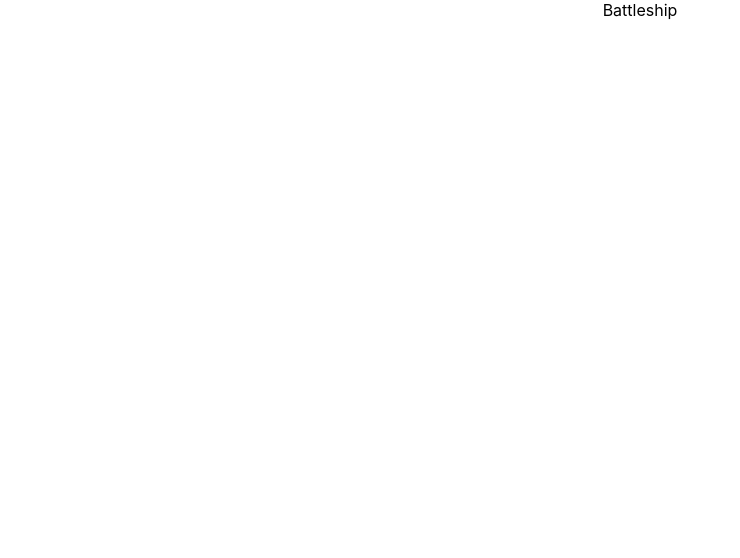
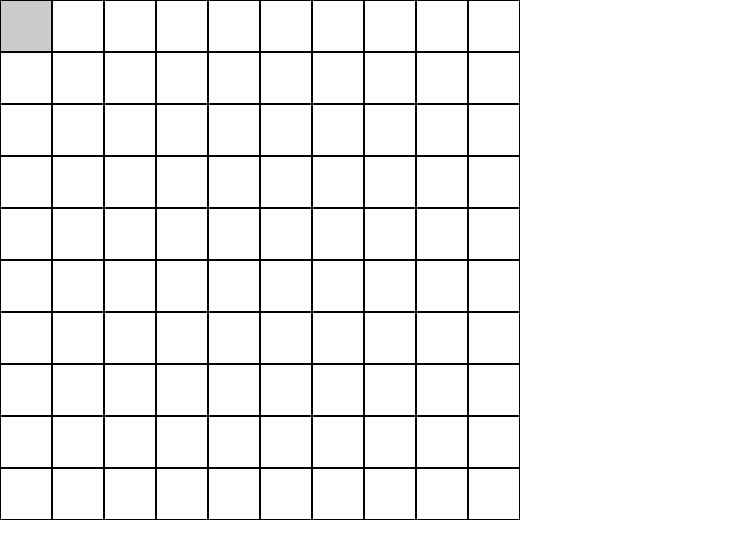
Before and after one commit to bryanmccarthy/battleship, a React (Create React App) app: page / in a window 1280 px wide. Shown: the top 558 px of the page, without its empty margins (0-740 px from the left). Built offline with nearby package versions, Linux system fonts and the light colour scheme; the HTML template or start-up script is replaced by a standard one.

Commit message:
board & cell clicks

```diff
--- a/src/App.css
+++ b/src/App.css
@@ -1,38 +1,34 @@
 .App {
-  text-align: center;
+  height: 100%;
+  width: 100%;
 }
 
-.App-logo {
-  height: 40vmin;
-  pointer-events: none;
+.Board {
+  width: 100%;
+  height: 100%;
 }
 
-@media (prefers-reduced-motion: no-preference) {
-  .App-logo {
-    animation: App-logo-spin infinite 20s linear;
+.Row {
+  display: flex;
+}
+
+.Cell {
+  display: flex;
+  justify-content: center;
+  align-items: center;
+  border: 1px solid #000;
+  width: 50px;
+  height: 50px;
+  cursor: pointer;
+
+  &:hover {
+    background-color: #ccc;
   }
 }
 
-.App-header {
-  background-color: #282c34;
-  min-height: 100vh;
-  display: flex;
-  flex-direction: column;
-  align-items: center;
-  justify-content: center;
-  font-size: calc(10px + 2vmin);
-  color: white;
+.Filled {
+  background-color: #000;
+  border-radius: 50%;
+  width: 30px;
+  height: 30px;
 }
-
-.App-link {
-  color: #61dafb;
-}
-
-@keyframes App-logo-spin {
-  from {
-    transform: rotate(0deg);
-  }
-  to {
-    transform: rotate(360deg);
-  }
-}
--- a/src/App.tsx
+++ b/src/App.tsx
@@ -1,9 +1,51 @@
 import './App.css';
+import { useState } from 'react';
+
+const initialBoard = [
+  [0, 0, 0, 0, 0, 0, 0, 0, 0, 0],
+  [0, 0, 0, 0, 0, 0, 0, 0, 0, 0],
+  [0, 0, 0, 0, 0, 0, 0, 0, 0, 0],
+  [0, 0, 0, 0, 0, 0, 0, 0, 0, 0],
+  [0, 0, 0, 0, 0, 0, 0, 0, 0, 0],
+  [0, 0, 0, 0, 0, 0, 0, 0, 0, 0],
+  [0, 0, 0, 0, 0, 0, 0, 0, 0, 0],
+  [0, 0, 0, 0, 0, 0, 0, 0, 0, 0],
+  [0, 0, 0, 0, 0, 0, 0, 0, 0, 0],
+  [0, 0, 0, 0, 0, 0, 0, 0, 0, 0]
+]
+
+function Board() {
+  const [board, setBoard] = useState(initialBoard);
+
+  function handleCellClick(rowIdx: number, colIdx: number) {
+    const newBoard = [...board];
+    newBoard[rowIdx][colIdx] = 1;
+    setBoard(newBoard);
+  }
+
+  return (
+    <div className="Board">
+      {
+        board.map((row, rowIdx) => (
+          <div className="Row" key={rowIdx}>
+            {
+              row.map((cell, colIdx) => (
+                <div className="Cell" key={colIdx} onClick={() => handleCellClick(rowIdx, colIdx)}>
+                  { cell === 0 ? <div className="Empty"></div> : <div className="Filled"></div>}
+                </div>
+              ))
+            }
+          </div>
+        ))
+      }
+    </div>
+  )
+}
 
 function App() {
   return (
     <div className="App">
-      Battleship
+      <Board />
     </div>
   );
 }
--- a/src/index.css
+++ b/src/index.css
@@ -1,4 +1,7 @@
-body {
+#root, body, html {
+  height: 100vh;
+  width: 100vw;
+  padding: 0;
   margin: 0;
   font-family: -apple-system, BlinkMacSystemFont, 'Segoe UI', 'Roboto', 'Oxygen',
     'Ubuntu', 'Cantarell', 'Fira Sans', 'Droid Sans', 'Helvetica Neue',
```
